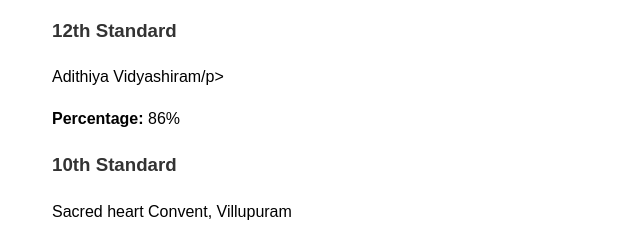
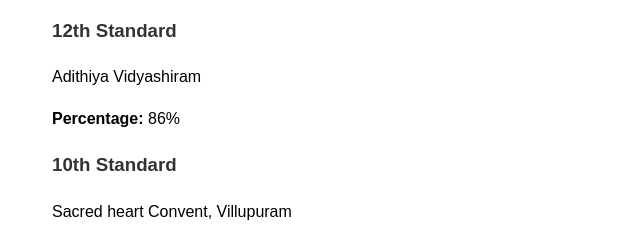
Before and after one commit to In-Shashidhar-R/ec2-resume, a plain HTML site: page index.html in a window 1280 px wide. Shown: the part 417-651 px from the top of the page, 112-752 px from the left. Drawn offline with Linux system fonts and the light colour scheme.

Commit message:
Update index.html

```diff
--- a/index.html
+++ b/index.html
@@ -47,7 +47,7 @@
             </div>
             <div class="item">
                 <h3>12th Standard</h3>
-                <p>Adithiya Vidyashiram/p>
+                <p>Adithiya Vidyashiram</p>
                 <p><strong>Percentage:</strong> 86%</p>
             </div>
             <div class="item">
```
